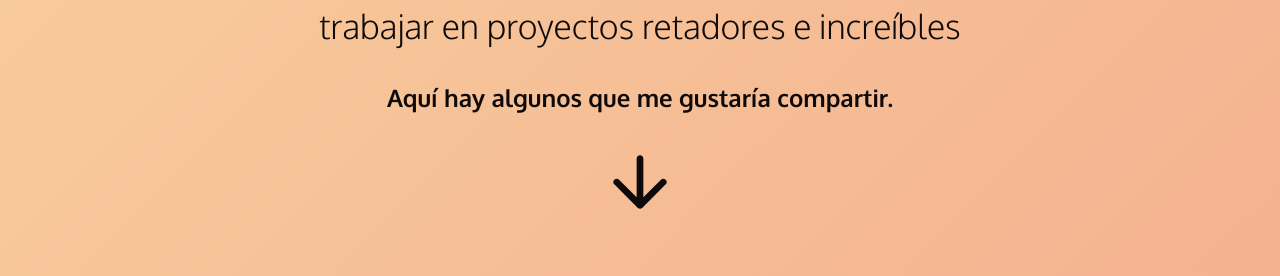
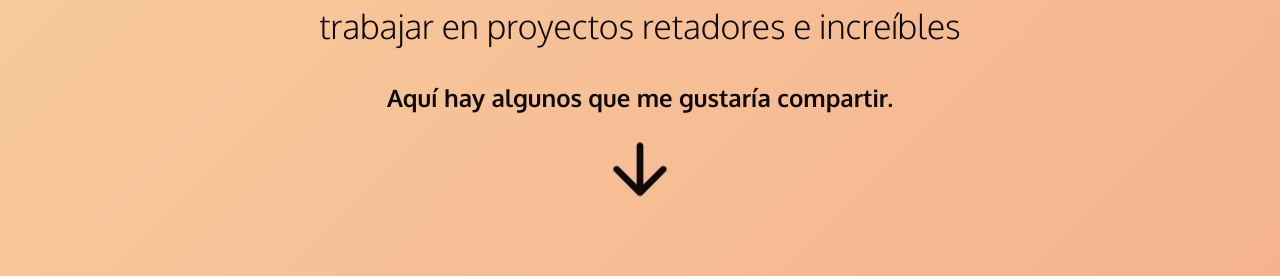
Before and after one commit to carlossantesp/portafolio-elisa, a Next.js app: page / in a window 1280 px wide. Shown: the part 800-1076 px from the top of the page. Built offline with nearby package versions, Linux system fonts and the light colour scheme.

Commit message:
Agregando estilos para los hover y la animacion bounce de la flecha

```diff
--- a/components/Boton/Boton.module.css
+++ b/components/Boton/Boton.module.css
@@ -11,6 +11,7 @@
   cursor: pointer;
   text-decoration: none;
   font-size: 13px;
+  transition: background 0.25s;
 }
 .btn > svg {
   margin-right: 0.5rem;
@@ -18,6 +19,12 @@
 .btnPrimary {
   background-color: var(--color-primary);
 }
+.btnPrimary:hover {
+  background-color: var(--color-primary-hover);
+}
 .btnSecondary {
   background-color: var(--color-secondary);
 }
+.btnSecondary:hover {
+  background-color: var(--color-secondary-hover);
+}
--- a/components/Boton/index.js
+++ b/components/Boton/index.js
@@ -11,6 +11,7 @@ export default function Boton({ children, tipo, primary, dir }) {
               primary ? styles.btnPrimary : styles.btnSecondary
             }`}
             role="link"
+            target="_blank"
           >
             {children}
           </a>
--- a/components/Information/Information.module.css
+++ b/components/Information/Information.module.css
@@ -23,6 +23,25 @@
   width: 5rem;
   height: 5rem;
 }
+.infoLink {
+  animation-duration: 1s;
+  animation-iteration-count: infinite;
+  animation-name: bounce;
+  animation-timing-function: linear;
+}
+
+@keyframes bounce {
+  0% {
+    transform: translateY(0);
+  }
+  50% {
+    transform: translateY(-20px);
+  }
+  100% {
+    transform: translateY(0);
+  }
+}
+
 @media screen and (min-width: 768px) {
   .info {
     margin: 5rem 0;
--- a/components/Socials/Socials.module.css
+++ b/components/Socials/Socials.module.css
@@ -10,6 +10,10 @@
   border: 2px solid var(--color-text);
   background-color: var(--color-primary);
   border-radius: 0.25rem;
+  transition: background 0.25s;
+}
+.item:hover {
+  background-color: var(--color-primary-hover);
 }
 .link {
   width: 2.75rem;
--- a/styles/globals.css
+++ b/styles/globals.css
@@ -13,7 +13,9 @@
   --color-text: #0f0a0a;
   --color-accent: rgba(15, 10, 10, 0.5);
   --color-primary: #42e2b8;
+  --color-primary-hover: #3dd3ab;
   --color-secondary: transparent;
+  --color-secondary-hover: rgba(255, 255, 255, 0.2);
 }
 
 html,
```
